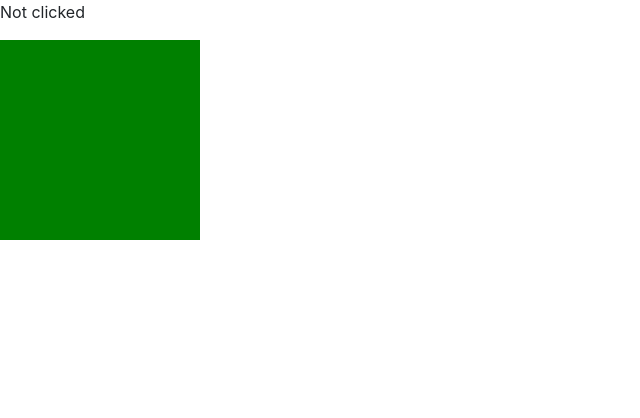
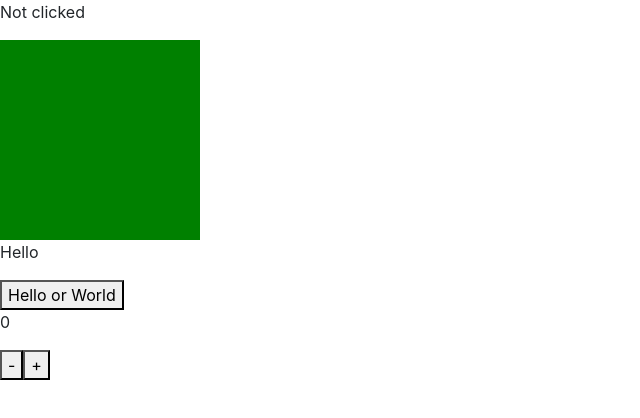
Before and after one commit to tomHall321/week-10, a React (Create React App) app: page / in a window 1280 px wide. Shown: the top 418 px of the page, without its empty margins (0-640 px from the left). Built offline with nearby package versions, Linux system fonts and the light colour scheme.

Commit message:
Hooks-counter-challenge

```diff
--- a/src/App.js
+++ b/src/App.js
@@ -1,11 +1,15 @@
 import Clicked from "./hooks/Clicked.js";
 import Square from "./hooks/Square.js";
+import ToggleText from "./hooks/ToggleText.js";
+import Counter from "./hooks/Counter.js";
 
 function App() {
   return (
     <>
         <Clicked/>
         <Square/>
+        <ToggleText/>
+        <Counter initial={ 50 } max={ 100 } />
     </>
   );
 }
--- /dev/null
+++ b/src/hooks/Counter.js
@@ -0,0 +1,29 @@
+import { useState } from "react";
+
+const Counter = ({ max }) => {
+    const [ count, setCount ] = useState(0);
+    const handleClickDecrement = () => setCount(count - (count > 0 ? 1 : 0));
+    const handleClickIncrement = () => setCount(count + (count < max ? 1 : 0));
+
+    return (
+        <>
+        <p>
+            { count }
+        </p>
+        <button
+            onClick={ handleClickDecrement }>
+            -
+        </button>
+        <button
+            onClick={ handleClickIncrement }>
+            +
+        </button>
+    </>
+    );
+};
+
+Counter.defaultProps = {
+    max: 100,
+};
+
+export default Counter;
--- /dev/null
+++ b/src/hooks/ToggleText.js
@@ -0,0 +1,25 @@
+import { useState } from "react";
+
+const ToggleText = ({ initial, alternate }) => {
+    const [ isInitial, setInitial ] = useState(true);
+    const change = () => setInitial(!isInitial);
+
+    return (
+    <>
+        <p>
+            { isInitial ? initial : alternate }
+        </p>
+        <button
+            onClick={ change }>
+            Hello or World
+        </button>
+    </>
+    );
+};
+
+ToggleText.defaultProps = {
+    initial: "Hello",
+    alternate: "World",
+};
+
+export default ToggleText;
```
